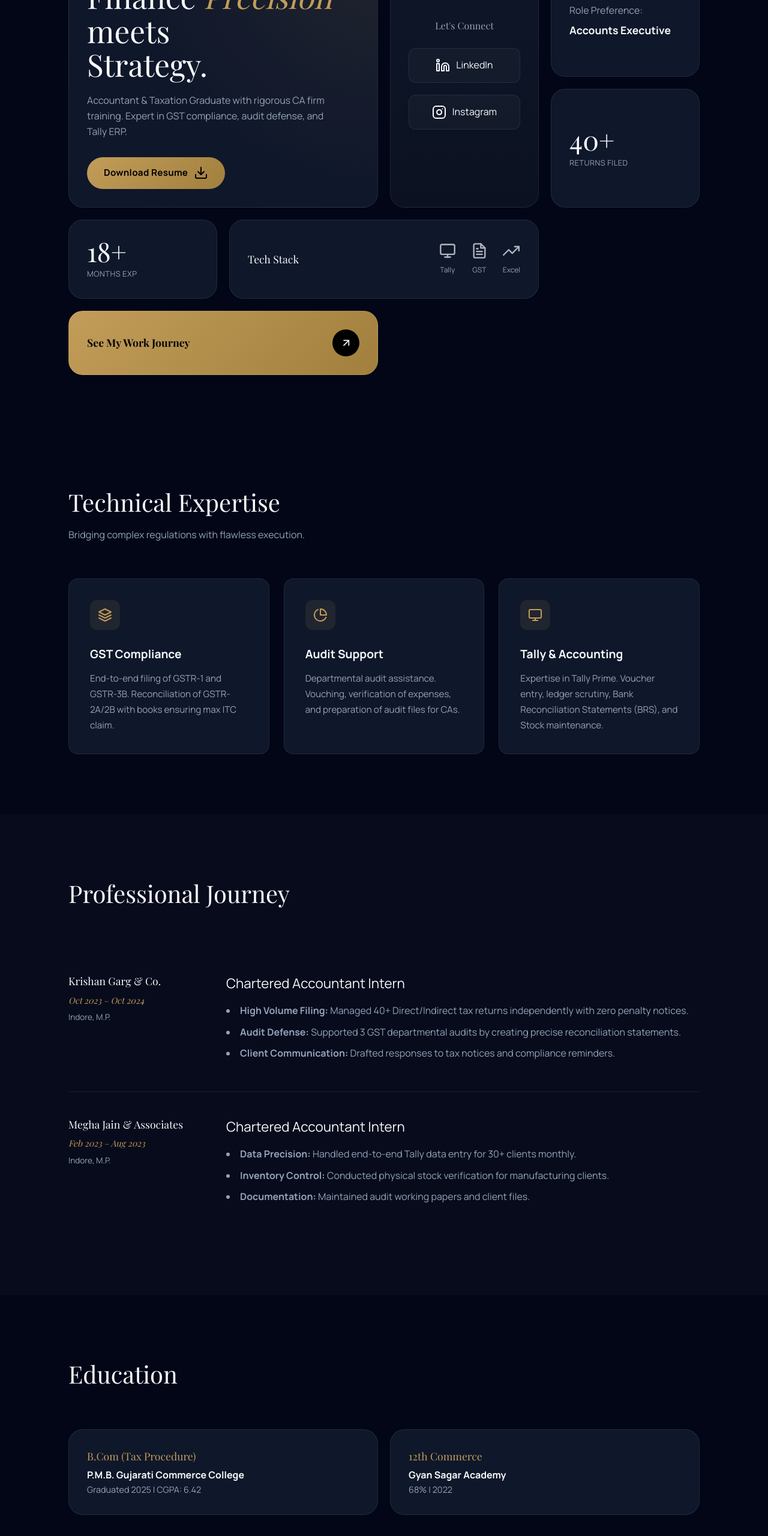
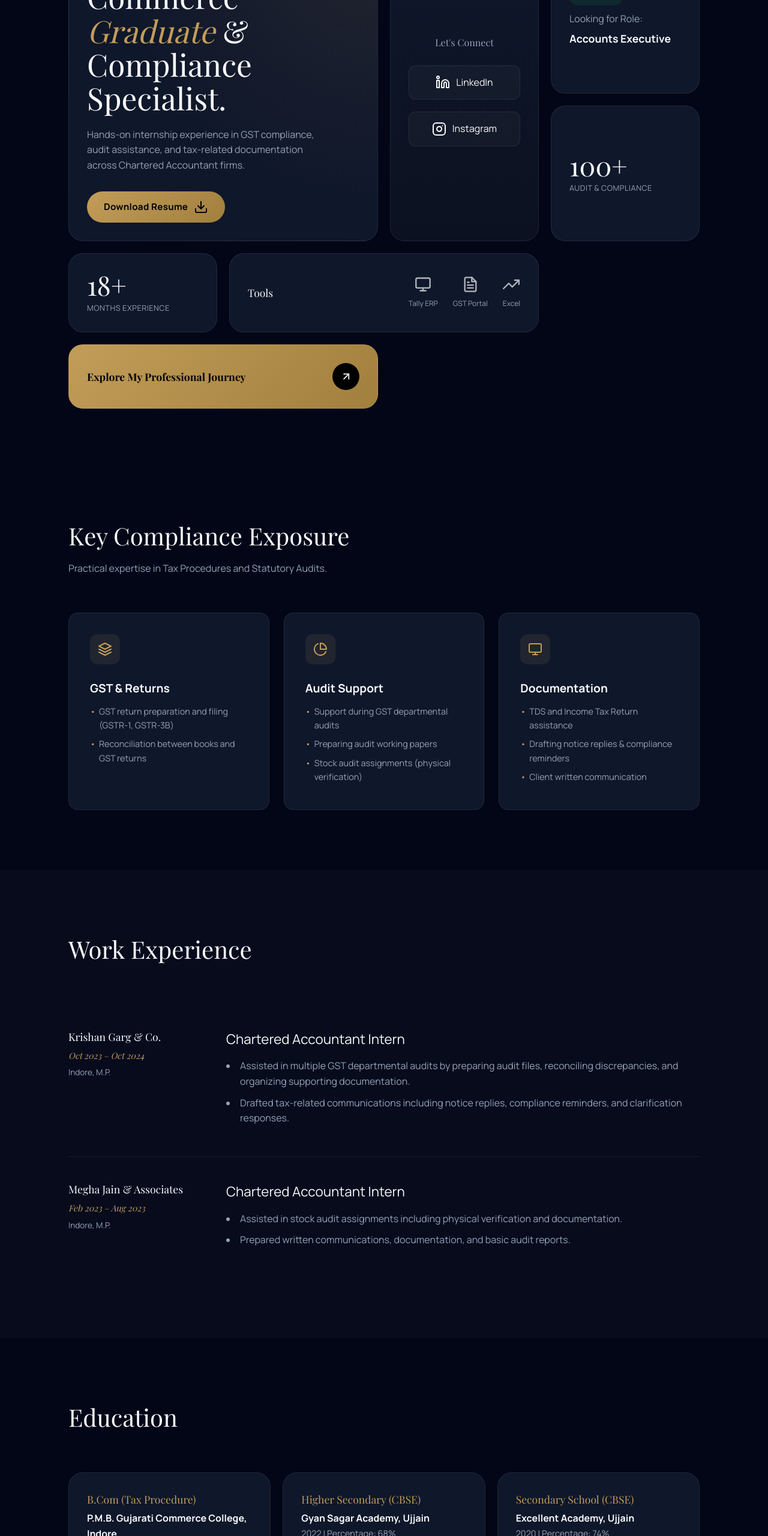
Before and after one commit to kamleshp214/accountantportfolio, a plain HTML site: page index.html in a window 1280 px wide. Shown: the part 240-2800 px from the top of the page at 60% size. Drawn offline with nearby package versions, Linux system fonts and the light colour scheme; a web font is replaced by a local one.

Commit message:
Revise title, description, and content for clarity
Updated the title and description meta tags to reflect new professional focus. Modified various sections to enhance clarity and relevance, including navigation labels and expertise descriptions.

```diff
--- a/index.html
+++ b/index.html
@@ -3,8 +3,8 @@
 <head>
     <meta charset="UTF-8">
     <meta name="viewport" content="width=device-width, initial-scale=1.0">
-    <title>Sanjana Patidar | Finance & Compliance Portfolio</title>
-    <meta name="description" content="Premium Portfolio of Sanjana Patidar - Accounting & Taxation Graduate.">
+    <title>Sanjana Patidar | Commerce Graduate & Compliance Specialist</title>
+    <meta name="description" content="Portfolio of Sanjana Patidar - Commerce Graduate specialized in GST Compliance, Audit Support, and Tax Documentation.">
 
     <!-- Google Fonts -->
     <link rel="preconnect" href="https://fonts.googleapis.com">
@@ -345,6 +345,9 @@
 
         .expert-item h3 { font-size: 1.2rem; margin-bottom: 12px; font-family: 'Manrope', sans-serif; font-weight: 600; }
         .expert-item p { font-size: 0.95rem; color: var(--text-muted); line-height: 1.7; }
+        .expert-item ul { list-style: none; padding: 0; }
+        .expert-item li { margin-bottom: 8px; position: relative; padding-left: 15px; font-size: 0.9rem; color: var(--text-muted); }
+        .expert-item li::before { content: '•'; position: absolute; left: 0; color: var(--accent-gold); }
 
         /* --- 8. CONTACT FORM --- */
         .contact-layout {
@@ -361,23 +364,6 @@
             border: 1px solid var(--border-subtle);
             box-shadow: 0 20px 40px rgba(0,0,0,0.2);
         }
-
-        .input-group { margin-bottom: 25px; }
-        .input-group label { display: block; margin-bottom: 10px; font-size: 0.85rem; color: var(--text-muted); font-weight: 500; text-transform: uppercase; letter-spacing: 0.5px;}
-
-        .form-input {
-            width: 100%;
-            background: rgba(2, 6, 23, 0.5);
-            border: 1px solid var(--border-subtle);
-            padding: 16px;
-            border-radius: 8px;
-            color: white;
-            font-family: 'Manrope', sans-serif;
-            transition: 0.3s;
-            font-size: 1rem;
-        }
-
-        .form-input:focus { outline: none; border-color: var(--accent-gold); background: rgba(2, 6, 23, 0.8); }
 
         /* Footer */
         .footer {
@@ -399,12 +385,9 @@
         /* --- RESPONSIVE --- */
         @media (max-width: 1024px) {
             .bento-grid { grid-template-columns: repeat(2, 1fr); }
-            /* Intro takes top row */
             .card-intro { grid-column: span 2; grid-row: auto; }
-            /* Socials takes full width below intro */
             .card-socials { grid-column: span 2; grid-row: auto; padding: 30px; }
             .social-btn { width: auto; min-width: 200px; }
-
             .card-status { grid-column: span 1; }
             .card-stat { grid-column: span 1; }
             .card-tech { grid-column: span 2; }
@@ -413,19 +396,14 @@
 
         @media (max-width: 768px) {
             .hero-section { padding-top: 100px; }
-
-            /* Stack everything on mobile */
             .bento-grid { grid-template-columns: 1fr; display: flex; flex-direction: column; gap: 15px; }
             .card-intro h1 { font-size: 2.5rem; }
-
             .card-socials { flex-direction: column; align-items: stretch; }
             .social-btn { width: 100%; }
-
             .job-card { grid-template-columns: 1fr; gap: 15px; padding: 30px 0; }
             .expertise-grid { grid-template-columns: 1fr; }
             .contact-layout { grid-template-columns: 1fr; gap: 40px; }
 
-            /* Mobile Nav */
             .nav-dock {
                 position: fixed;
                 bottom: 20px;
@@ -453,8 +431,8 @@
     <div class="nav-wrapper">
         <nav class="nav-dock">
             <a href="#home" class="active">Home</a>
-            <a href="#expertise">Skills</a>
-            <a href="#experience">Work</a>
+            <a href="#expertise">Exposure</a>
+            <a href="#experience">Journey</a>
             <a href="#contact">Contact</a>
         </nav>
     </div>
@@ -469,9 +447,9 @@
                     <div>
                         <div class="intro-header">
                             <h4>Sanjana Patidar</h4>
-                            <h1>Finance <span class="gold-text">Precision</span> meets<br>Strategy.</h1>
+                            <h1>Commerce <span class="gold-text">Graduate</span> &<br>Compliance Specialist.</h1>
                         </div>
-                        <p class="intro-desc">Accountant & Taxation Graduate with rigorous CA firm training. Expert in GST compliance, audit defense, and Tally ERP.</p>
+                        <p class="intro-desc">Hands-on internship experience in GST compliance, audit assistance, and tax-related documentation across Chartered Accountant firms.</p>
                     </div>
                     <div>
                         <a href="https://drive.google.com/file/d/1q92UQIctSW0jU_rY3AAerOA8dTL3DJCV/view?usp=sharing" target="_blank" class="btn btn-gold">
@@ -481,7 +459,7 @@
                     </div>
                 </div>
 
-                <!-- 2. Socials Hub (Replaces Photo) -->
+                <!-- 2. Socials Hub -->
                 <div class="bento-card card-socials reveal">
                     <h3 style="width: 100%; text-align: center; font-size: 1rem; color: var(--text-muted); margin-bottom: 5px;">Let's Connect</h3>
 
@@ -499,35 +477,35 @@
                 <!-- 3. Status -->
                 <div class="bento-card card-status reveal">
                     <span class="status-badge"><span class="status-dot"></span> Available</span>
-                    <h3 style="font-family: 'Manrope'; font-size: 1rem; color: var(--text-muted); margin-bottom: 5px;">Role Preference:</h3>
+                    <h3 style="font-family: 'Manrope'; font-size: 1rem; color: var(--text-muted); margin-bottom: 5px;">Looking for Role:</h3>
                     <p style="font-weight: 700; font-size: 1.1rem;">Accounts Executive</p>
                 </div>
 
                 <!-- 4. Stat: Returns -->
                 <div class="bento-card card-stat reveal">
-                    <span class="stat-num" data-val="40">0</span>
-                    <span class="stat-label">Returns Filed</span>
+                    <span class="stat-num" data-val="100">0</span>
+                    <span class="stat-label">Audit & Compliance</span>
                 </div>
 
                 <!-- 5. Stat: Exp -->
                 <div class="bento-card card-stat reveal">
                     <span class="stat-num" data-val="18">0</span>
-                    <span class="stat-label">Months Exp</span>
+                    <span class="stat-label">Months Experience</span>
                 </div>
 
                 <!-- 6. Tech Stack (SVG Icons) -->
                 <div class="bento-card card-tech reveal">
-                    <h3 style="font-size: 1.1rem; color: var(--text-white);">Tech Stack</h3>
+                    <h3 style="font-size: 1.1rem; color: var(--text-white);">Tools</h3>
                     <div class="tech-icons">
                         <div class="tech-item">
                             <!-- Monitor Icon -->
                             <svg viewBox="0 0 24 24"><rect x="2" y="3" width="20" height="14" rx="2" ry="2"></rect><line x1="8" y1="21" x2="16" y2="21"></line><line x1="12" y1="17" x2="12" y2="21"></line></svg>
-                            <span>Tally</span>
+                            <span>Tally ERP</span>
                         </div>
                         <div class="tech-item">
                             <!-- FileText Icon -->
                             <svg viewBox="0 0 24 24"><path d="M14 2H6a2 2 0 0 0-2 2v16a2 2 0 0 0 2 2h12a2 2 0 0 0 2-2V8z"></path><polyline points="14 2 14 8 20 8"></polyline><line x1="16" y1="13" x2="8" y2="13"></line><line x1="16" y1="17" x2="8" y2="17"></line><polyline points="10 9 9 9 8 9"></polyline></svg>
-                            <span>GST</span>
+                            <span>GST Portal</span>
                         </div>
                         <div class="tech-item">
                             <!-- TrendingUp Icon -->
@@ -539,7 +517,7 @@
 
                 <!-- 7. CTA Block -->
                 <a href="#experience" class="bento-card card-cta reveal">
-                    <h3>See My Work Journey</h3>
+                    <h3>Explore My Professional Journey</h3>
                     <div class="arrow-btn">
                         <svg viewBox="0 0 24 24" style="width: 20px; height: 20px;"><line x1="5" y1="12" x2="19" y2="12"></line><polyline points="12 5 19 12 12 19"></polyline></svg>
                     </div>
@@ -549,12 +527,12 @@
         </div>
     </section>
 
-    <!-- EXPERTISE SECTION -->
+    <!-- KEY COMPLIANCE EXPOSURE (Skills) -->
     <section id="expertise" class="section-padding">
         <div class="container">
             <div class="section-header reveal">
-                <h2>Technical Expertise</h2>
-                <p>Bridging complex regulations with flawless execution.</p>
+                <h2>Key Compliance Exposure</h2>
+                <p>Practical expertise in Tax Procedures and Statutory Audits.</p>
             </div>
 
             <div class="expertise-grid">
@@ -563,8 +541,11 @@
                     <div class="expert-icon">
                         <svg viewBox="0 0 24 24"><polygon points="12 2 2 7 12 12 22 7 12 2"></polygon><polyline points="2 17 12 22 22 17"></polyline><polyline points="2 12 12 17 22 12"></polyline></svg>
                     </div>
-                    <h3>GST Compliance</h3>
-                    <p>End-to-end filing of GSTR-1 and GSTR-3B. Reconciliation of GSTR-2A/2B with books ensuring max ITC claim.</p>
+                    <h3>GST & Returns</h3>
+                    <ul>
+                        <li>GST return preparation and filing (GSTR-1, GSTR-3B)</li>
+                        <li>Reconciliation between books and GST returns</li>
+                    </ul>
                 </div>
                 <!-- 2 -->
                 <div class="expert-item reveal">
@@ -572,25 +553,33 @@
                         <svg viewBox="0 0 24 24"><path d="M21.21 15.89A10 10 0 1 1 8 2.83"></path><path d="M22 12A10 10 0 0 0 12 2v10z"></path></svg>
                     </div>
                     <h3>Audit Support</h3>
-                    <p>Departmental audit assistance. Vouching, verification of expenses, and preparation of audit files for CAs.</p>
+                    <ul>
+                        <li>Support during GST departmental audits</li>
+                        <li>Preparing audit working papers</li>
+                        <li>Stock audit assignments (physical verification)</li>
+                    </ul>
                 </div>
                 <!-- 3 -->
                 <div class="expert-item reveal">
                     <div class="expert-icon">
                         <svg viewBox="0 0 24 24"><rect x="2" y="3" width="20" height="14" rx="2" ry="2"></rect><line x1="8" y1="21" x2="16" y2="21"></line><line x1="12" y1="17" x2="12" y2="21"></line></svg>
                     </div>
-                    <h3>Tally & Accounting</h3>
-                    <p>Expertise in Tally Prime. Voucher entry, ledger scrutiny, Bank Reconciliation Statements (BRS), and Stock maintenance.</p>
+                    <h3>Documentation</h3>
+                    <ul>
+                        <li>TDS and Income Tax Return assistance</li>
+                        <li>Drafting notice replies & compliance reminders</li>
+                        <li>Client written communication</li>
+                    </ul>
                 </div>
             </div>
         </div>
     </section>
 
-    <!-- EXPERIENCE SECTION -->
+    <!-- WORK EXPERIENCE -->
     <section id="experience" class="section-padding" style="background: rgba(255,255,255,0.02);">
         <div class="container">
             <div class="section-header reveal">
-                <h2>Professional Journey</h2>
+                <h2>Work Experience</h2>
             </div>
 
             <!-- Job 1 -->
@@ -603,9 +592,8 @@
                 <div class="job-details">
                     <h3>Chartered Accountant Intern</h3>
                     <ul>
-                        <li><strong>High Volume Filing:</strong> Managed 40+ Direct/Indirect tax returns independently with zero penalty notices.</li>
-                        <li><strong>Audit Defense:</strong> Supported 3 GST departmental audits by creating precise reconciliation statements.</li>
-                        <li><strong>Client Communication:</strong> Drafted responses to tax notices and compliance reminders.</li>
+                        <li>Assisted in multiple GST departmental audits by preparing audit files, reconciling discrepancies, and organizing supporting documentation.</li>
+                        <li>Drafted tax-related communications including notice replies, compliance reminders, and clarification responses.</li>
                     </ul>
                 </div>
             </div>
@@ -620,9 +608,8 @@
                 <div class="job-details">
                     <h3>Chartered Accountant Intern</h3>
                     <ul>
-                        <li><strong>Data Precision:</strong> Handled end-to-end Tally data entry for 30+ clients monthly.</li>
-                        <li><strong>Inventory Control:</strong> Conducted physical stock verification for manufacturing clients.</li>
-                        <li><strong>Documentation:</strong> Maintained audit working papers and client files.</li>
+                        <li>Assisted in stock audit assignments including physical verification and documentation.</li>
+                        <li>Prepared written communications, documentation, and basic audit reports.</li>
                     </ul>
                 </div>
             </div>
@@ -637,15 +624,25 @@
                 <h2>Education</h2>
             </div>
             <div style="display: flex; gap: 20px; flex-wrap: wrap;">
+                <!-- B.Com -->
                 <div class="bento-card reveal" style="flex: 1; min-width: 280px; flex-direction: column; align-items: flex-start;">
                     <h4 style="color: var(--accent-gold); font-size: 1.1rem; margin-bottom: 5px;">B.Com (Tax Procedure)</h4>
-                    <p style="font-weight: 600;">P.M.B. Gujarati Commerce College</p>
-                    <p style="color: var(--text-muted); font-size: 0.9rem;">Graduated 2025 | CGPA: 6.42</p>
+                    <p style="font-weight: 600;">P.M.B. Gujarati Commerce College, Indore</p>
+                    <p style="color: var(--text-muted); font-size: 0.9rem;">2022 -- 2025 | CGPA: 6.42</p>
                 </div>
+
+                <!-- 12th -->
                 <div class="bento-card reveal" style="flex: 1; min-width: 280px; flex-direction: column; align-items: flex-start;">
-                    <h4 style="color: var(--accent-gold); font-size: 1.1rem; margin-bottom: 5px;">12th Commerce</h4>
-                    <p style="font-weight: 600;">Gyan Sagar Academy</p>
-                    <p style="color: var(--text-muted); font-size: 0.9rem;">68% | 2022</p>
+                    <h4 style="color: var(--accent-gold); font-size: 1.1rem; margin-bottom: 5px;">Higher Secondary (CBSE)</h4>
+                    <p style="font-weight: 600;">Gyan Sagar Academy, Ujjain</p>
+                    <p style="color: var(--text-muted); font-size: 0.9rem;">2022 | Percentage: 68%</p>
+                </div>
+
+                <!-- 10th -->
+                <div class="bento-card reveal" style="flex: 1; min-width: 280px; flex-direction: column; align-items: flex-start;">
+                    <h4 style="color: var(--accent-gold); font-size: 1.1rem; margin-bottom: 5px;">Secondary School (CBSE)</h4>
+                    <p style="font-weight: 600;">Excellent Academy, Ujjain</p>
+                    <p style="color: var(--text-muted); font-size: 0.9rem;">2020 | Percentage: 74%</p>
                 </div>
             </div>
         </div>
@@ -657,15 +654,19 @@
             <div class="contact-layout">
                 <div class="reveal">
                     <h1 style="font-size: 3rem; margin-bottom: 20px;">Ready to <br><span class="gold-text">Start.</span></h1>
-                    <p style="color: var(--text-muted); margin-bottom: 40px; font-size: 1.1rem;">I am available for full-time roles in Accounting and Taxation. I can join immediately.</p>
+                    <p style="color: var(--text-muted); margin-bottom: 40px; font-size: 1.1rem;">Professional strengths include attention to detail, structured processes, and clear written communication.</p>
 
-                    <div style="margin-bottom: 30px;">
+                    <div style="margin-bottom: 20px;">
                         <h5 style="color: var(--text-white); font-size: 0.9rem; text-transform: uppercase; margin-bottom: 5px;">Email</h5>
                         <p style="color: var(--text-muted); font-size: 1.1rem;">sanjanapatidar6267@gmail.com</p>
                     </div>
+                    <div style="margin-bottom: 20px;">
+                        <h5 style="color: var(--text-white); font-size: 0.9rem; text-transform: uppercase; margin-bottom: 5px;">Phone</h5>
+                        <p style="color: var(--text-muted); font-size: 1.1rem;">+91 62672 79316</p>
+                    </div>
                     <div>
-                        <h5 style="color: var(--text-white); font-size: 0.9rem; text-transform: uppercase; margin-bottom: 5px;">Phone</h5>
-                        <p style="color: var(--text-muted); font-size: 1.1rem;">+91 62672 79315</p>
+                        <h5 style="color: var(--text-white); font-size: 0.9rem; text-transform: uppercase; margin-bottom: 5px;">Address</h5>
+                        <p style="color: var(--text-muted); font-size: 1.1rem;">Village Chiroli Kalan, Teh. Badnagar, Dist. Ujjain, M.P.</p>
                     </div>
                 </div>
 
```
